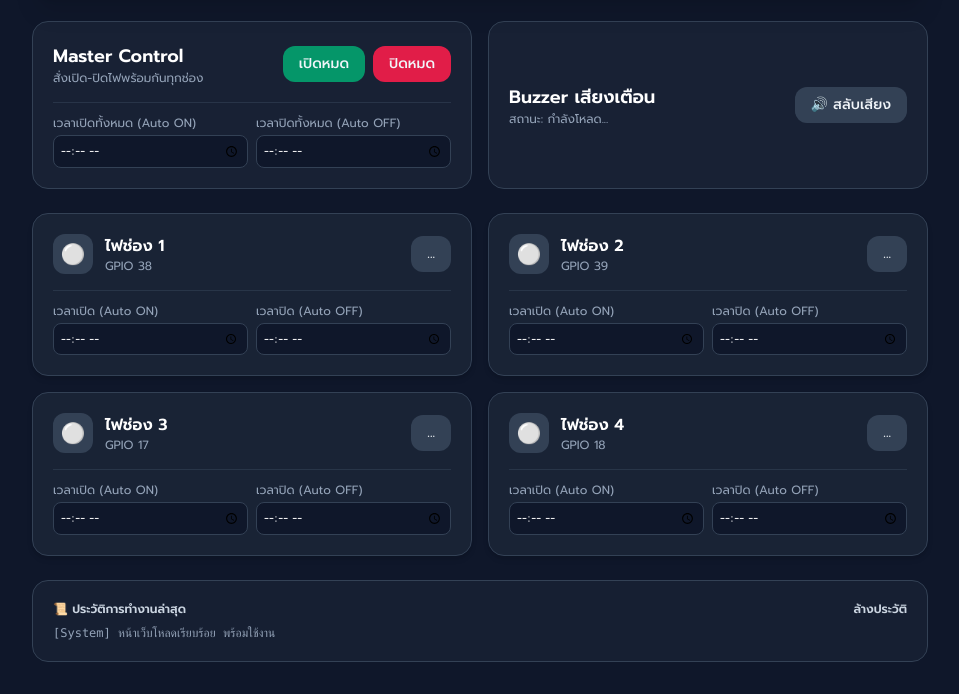
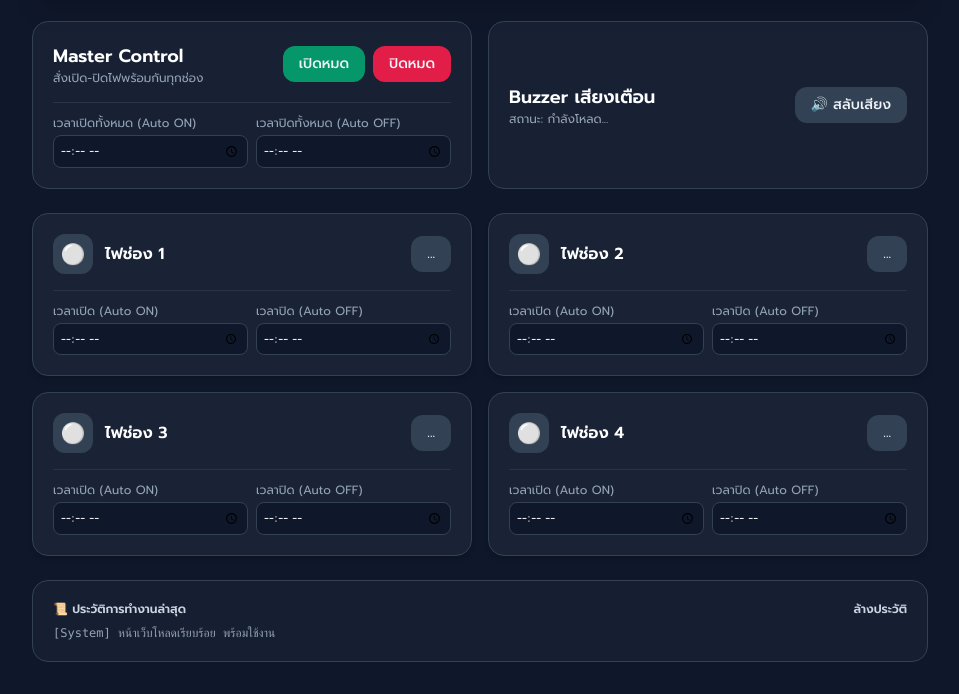
Before and after one commit to mybrobabyboiyvl/room-controller, a plain HTML site: page index.html in a window 1280 px wide. Shown: the part 141-835 px from the top of the page, without its empty margins (160-1119 px from the left). Drawn offline with nearby package versions, Linux system fonts and the light colour scheme; a script that the page names is missing.

Commit message:
Update index.html

```diff
--- a/index.html
+++ b/index.html
@@ -49,7 +49,6 @@
             </button>
           </div>
         </div>
-        <!-- เพิ่มส่วนตั้งเวลาเปิด-ปิดทั้งหมด -->
         <div class="pt-3 border-t border-slate-700/60 grid grid-cols-2 gap-2 text-xs">
           <div>
             <label class="text-slate-400 block mb-1">เวลาเปิดทั้งหมด (Auto ON)</label>
@@ -74,7 +73,7 @@
       </div>
     </div>
 
-    <!-- 4 Relay Channels Grid -->
+    <!-- 4 Relay Channels Grid (ตัดส่วนแสดง GPIO ออกแล้ว) -->
     <div class="grid grid-cols-1 sm:grid-cols-2 gap-4">
       <!-- Channel 1 -->
       <div class="bg-slate-800/70 p-5 rounded-2xl border border-slate-700 shadow-md space-y-4">
@@ -83,7 +82,6 @@
             <div id="bulbIcon1" class="w-10 h-10 rounded-xl bg-slate-700 flex items-center justify-center text-xl transition-all">⚪</div>
             <div>
               <h3 class="font-semibold text-white">ไฟช่อง 1</h3>
-              <p class="text-xs text-slate-400">GPIO 38</p>
             </div>
           </div>
           <button id="toggleBtn1" onclick="toggleRelay(1)" class="px-4 py-2 rounded-xl text-sm font-medium bg-slate-700 hover:bg-slate-600 active:scale-95 transition-all">
@@ -109,7 +107,6 @@
             <div id="bulbIcon2" class="w-10 h-10 rounded-xl bg-slate-700 flex items-center justify-center text-xl transition-all">⚪</div>
             <div>
               <h3 class="font-semibold text-white">ไฟช่อง 2</h3>
-              <p class="text-xs text-slate-400">GPIO 39</p>
             </div>
           </div>
           <button id="toggleBtn2" onclick="toggleRelay(2)" class="px-4 py-2 rounded-xl text-sm font-medium bg-slate-700 hover:bg-slate-600 active:scale-95 transition-all">
@@ -135,7 +132,6 @@
             <div id="bulbIcon3" class="w-10 h-10 rounded-xl bg-slate-700 flex items-center justify-center text-xl transition-all">⚪</div>
             <div>
               <h3 class="font-semibold text-white">ไฟช่อง 3</h3>
-              <p class="text-xs text-slate-400">GPIO 17</p>
             </div>
           </div>
           <button id="toggleBtn3" onclick="toggleRelay(3)" class="px-4 py-2 rounded-xl text-sm font-medium bg-slate-700 hover:bg-slate-600 active:scale-95 transition-all">
@@ -161,7 +157,6 @@
             <div id="bulbIcon4" class="w-10 h-10 rounded-xl bg-slate-700 flex items-center justify-center text-xl transition-all">⚪</div>
             <div>
               <h3 class="font-semibold text-white">ไฟช่อง 4</h3>
-              <p class="text-xs text-slate-400">GPIO 18</p>
             </div>
           </div>
           <button id="toggleBtn4" onclick="toggleRelay(4)" class="px-4 py-2 rounded-xl text-sm font-medium bg-slate-700 hover:bg-slate-600 active:scale-95 transition-all">
@@ -239,7 +234,6 @@
       client.subscribe("myroom/buzzer/state");
       client.subscribe("myroom/schedule/+/on/state");
       client.subscribe("myroom/schedule/+/off/state");
-      // Subscribe Schedule สำหรับ All Relays
       client.subscribe("myroom/schedule/all/on/state");
       client.subscribe("myroom/schedule/all/off/state");
     }
@@ -289,7 +283,6 @@
         document.getElementById("buzzerStatus").innerText = `สถานะ: ${buzzerState ? "เปิดเสียง" : "ปิดเสียง"}`;
       }
 
-      // ตรวจสอบ Schedule รายช่อง
       const schedOnMatch = topic.match(/myroom\/schedule\/(\d+)\/on\/state/);
       if (schedOnMatch) {
         const ch = schedOnMatch[1];
@@ -303,7 +296,6 @@
         if (el && payload !== "OFF") el.value = payload;
       }
 
-      // ตรวจสอบ Schedule ของ Master (ทั้งหมด)
       if (topic === "myroom/schedule/all/on/state") {
         const el = document.getElementById("masterOnTime");
         if (el && payload !== "OFF") el.value = payload;
@@ -349,7 +341,6 @@
       addLog(`ตั้งเวลาช่อง ${ch} (${type}): ${val}`);
     }
 
-    // ตั้งเวลาเปิด-ปิด ทั้งหมด (Master Schedule)
     function updateMasterSchedule(type) {
       const el = document.getElementById(`master${type.charAt(0).toUpperCase() + type.slice(1)}Time`);
       const val = el.value || "OFF";
```
